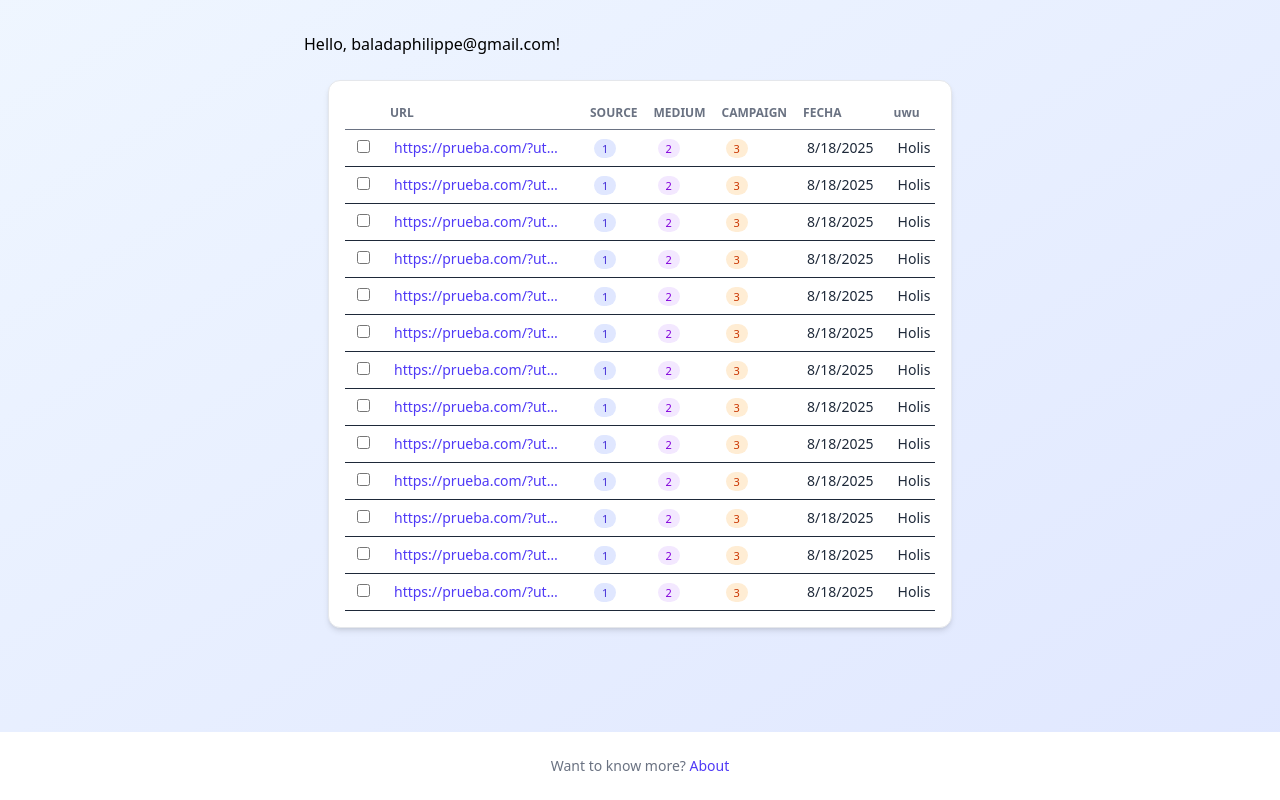
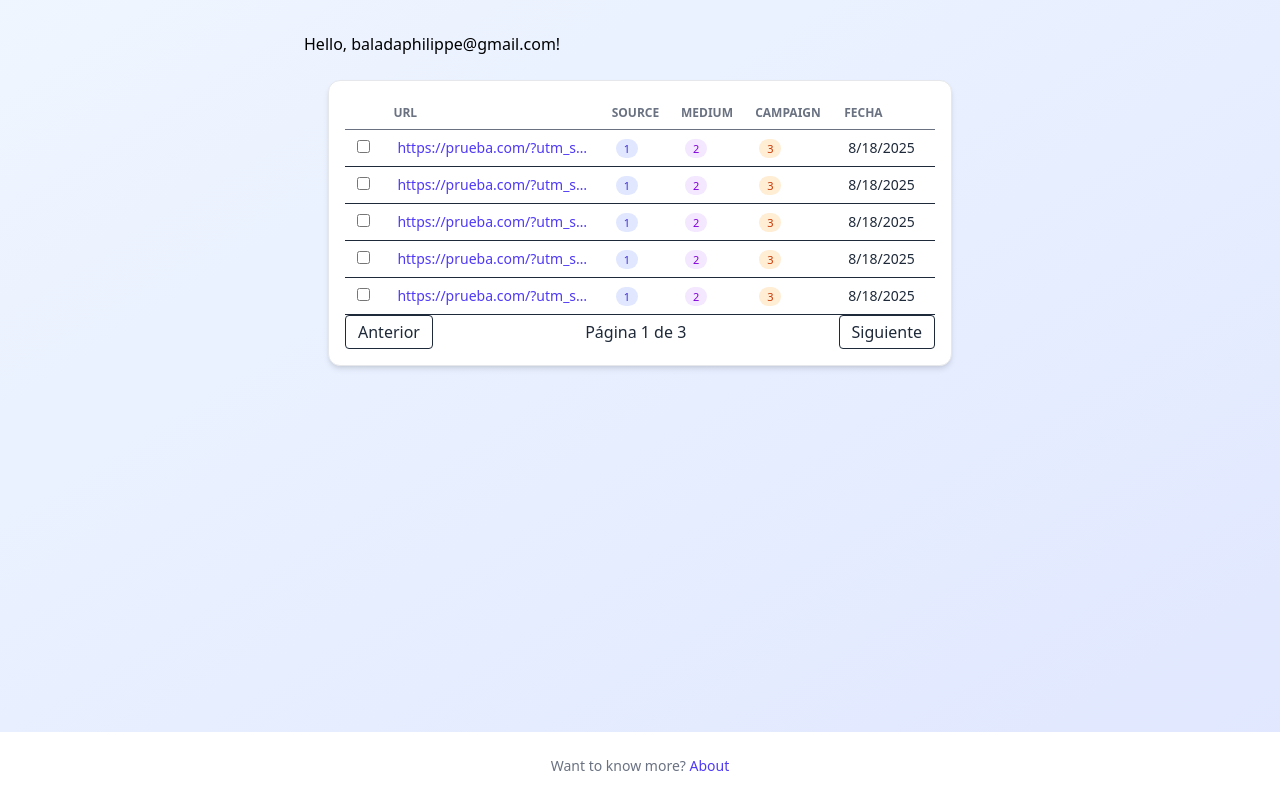
Before and after one commit to YairYR/iny-one-full, a Next.js app: page /dashboard in a window 1280 px wide. Built offline with nearby package versions, Linux system fonts and the light colour scheme.

Commit message:
created a reusable hook table "useDataTable"

```diff
--- /dev/null
+++ b/src/components/Table/DashboardTable.tsx
@@ -0,0 +1,94 @@
+import React, { useMemo, useState } from "react";
+import { useRouter } from "next/router";
+import DataTable from "@/components/Table/DataTable";
+import { Column, useDataTable } from "@/components/Table/hooks/useDataTable";
+import { paginationPlugin } from "@/components/Table/plugins";
+
+export default function DashboardTable({ urls }: { urls: UserUrl[] }) {
+  const router = useRouter();
+  const locale = router.locale ?? 'en';
+
+  const [data, setData] = useState<UserUrl[]>(urls);
+
+  const columns: Column<UserUrl>[] = useMemo(() => [
+    // { key: "title", label: "TÍTULO" },
+    {
+      key: "destination",
+      label: "URL",
+      cellClassName: "text-indigo-600 font-medium truncate max-w-[200px]",
+      render: row => <span title={row.destination}>{row.destination}</span>,
+    },
+    // { key: "clicks", label: "CLICKS", sortable: true, render: (row) => (
+    //     <Tag color="bg-green-100 text-green-700">{row.clicks}</Tag>) },
+    {
+      key: "utm_source",
+      label: "SOURCE",
+      sortable: true,
+      render: (row) => {
+        // console.log(cell);
+        return <Tag color="bg-indigo-100 text-indigo-700">{row.utm_source}</Tag>;
+      },
+    },
+    {
+      key: "utm_medium",
+      label: "MEDIUM",
+      sortable: true,
+      render: (row) => <Tag color="bg-purple-100 text-purple-700">{row.utm_medium}</Tag>,
+    },
+    {
+      key: "utm_campaign",
+      label: "CAMPAIGN",
+      sortable: true,
+      render: (row) => <Tag color="bg-orange-100 text-orange-700">{row.utm_campaign}</Tag>,
+    },
+    {
+      key: "created_at",
+      label: "FECHA",
+      sortable: true,
+      render: (row) => (new Date(row.created_at)).toLocaleDateString(locale),
+    },
+  ], [locale]);
+
+  const table = useDataTable<UserUrl>({
+    data,
+    columns,
+    selectable: true,
+    plugins: [paginationPlugin(5)]
+  });
+
+  const sliceText = (text: string, max: number) => {
+    return text.length > max ? text.slice(0, max) + '...' : text;
+  }
+
+  const onClickEdit = (row: UserUrl) => {
+    return () => {
+      console.log('Edit!', row);
+    }
+  }
+
+  const onClickRemove = (row: UserUrl) => {
+    return () => {
+      console.log('Remove!', row);
+    }
+  }
+
+  return <DataTable table={table} />;
+}
+
+const Tag = ({ children, color }: { children: React.ReactNode; color: string }) => (
+  <span
+    className={`px-2 py-0.5 text-[11px] rounded-full font-medium ${color} whitespace-nowrap`}
+  >
+    {children}
+  </span>
+);
+
+type UserUrl = {
+  id: number;
+  slug: string;
+  destination: string;
+  created_at: string;
+  utm_source: string | null;
+  utm_medium: string | null;
+  utm_campaign: string | null;
+}
--- a/src/components/Table/DataTable.tsx
+++ b/src/components/Table/DataTable.tsx
@@ -1,26 +1,24 @@
-import { useDataTable, UseDataTableOptions } from "@/components/Table/hooks/useDataTable";
+import { DataTableInstance } from "@/components/Table/hooks/useDataTable";
 import type React from "react";
 import clsx from "clsx";
 import { Button } from "@headlessui/react";
-import { usePagination } from "@/components/Table/hooks/usePagination";
+import { PaginationPlugin } from "@/components/Table/plugins";
 
-export type DataTableProps<T> = UseDataTableOptions<T> & {
+export type DataTableProps<T> = {
+  table: DataTableInstance<T>;
   title?: string;
   subtitle?: string;
-  pageSize?: number;
 }
 
 export default function DataTable<T extends { id: string | number } = { id: string, [key: string]: string }>(
-  { title, subtitle, data, columns, selectable, pageSize, ...rest }: DataTableProps<T>
+  { title, subtitle, table }: DataTableProps<T>
 ) {
-  const table = useDataTable<T>({
-    data,
-    columns,
-    selectable,
-    ...rest
-  });
-  const pagination = usePagination(table, { pageSize });
-  const { selectedRows, toggleRowSelection } = table;
+  const { selectedRows } = table;
+
+  // @ts-expect-error - Plugin añadido dinámicamente
+  const pagination: PaginationPlugin<T> = table['pagination'];
+
+  console.log('table', table);
 
   return (
     <div className="bg-white text-gray-800 p-4 rounded-xl shadow-md border border-gray-200">
@@ -65,7 +63,7 @@ export default function DataTable<T extends { id: string | number } = { id: stri
                     <input
                       type="checkbox"
                       checked={isSelected}
-                      onChange={() => toggleRowSelection(row.id)}
+                      onChange={() => table.toggleRowSelection(row.id)}
                     />
                   </td>
                 )}
@@ -84,27 +82,48 @@ export default function DataTable<T extends { id: string | number } = { id: stri
       </div>
 
       {/* Controles de paginación */}
-      {typeof pageSize === 'number' && (
+      {pagination && (
         <div className="flex items-center justify-between">
           <Button
             className="px-3 py-1 border rounded disabled:opacity-50"
-            onClick={pagination.prevPage}
-            disabled={pagination.page === 0}
+            onClick={pagination.api.prevPage}
+            disabled={pagination.state.page === 0}
           >
             Anterior
           </Button>
           <span>
-            Página {pagination.page + 1} de {pagination.totalPages}
+            Página {pagination.state.page} de {pagination.state.totalPages}
           </span>
           <Button
             className="px-3 py-1 border rounded disabled:opacity-50"
-            onClick={pagination.nextPage}
-            disabled={pagination.page >= pagination.totalPages - 1}
+            onClick={pagination.api.nextPage}
+            disabled={pagination.state.page >= pagination.state.totalPages - 1}
           >
             Siguiente
           </Button>
         </div>
       )}
+      {/*{table.api && (*/}
+      {/*  <div className="flex items-center justify-between">*/}
+      {/*    <Button*/}
+      {/*      className="px-3 py-1 border rounded disabled:opacity-50"*/}
+      {/*      onClick={pagination.prevPage}*/}
+      {/*      disabled={pagination.page === 0}*/}
+      {/*    >*/}
+      {/*      Anterior*/}
+      {/*    </Button>*/}
+      {/*    <span>*/}
+      {/*      Página {pagination.page + 1} de {pagination.totalPages}*/}
+      {/*    </span>*/}
+      {/*    <Button*/}
+      {/*      className="px-3 py-1 border rounded disabled:opacity-50"*/}
+      {/*      onClick={pagination.nextPage}*/}
+      {/*      disabled={pagination.page >= pagination.totalPages - 1}*/}
+      {/*    >*/}
+      {/*      Siguiente*/}
+      {/*    </Button>*/}
+      {/*  </div>*/}
+      {/*)}*/}
     </div>
   );
 }
--- a/src/components/Table/hooks/useDataTable.ts
+++ b/src/components/Table/hooks/useDataTable.ts
@@ -11,7 +11,14 @@ export interface Column<T> {
 }
 
 export type RenderFunc<T> = (row: T, cell: Cell<T>) => React.ReactNode;
-export type Plugin<T> = (table: DataTableInstance<T>) => { rows: T[]; state?: never; api?: never; };
+export type TablePluginFunc<T, S = any, A = any> =
+  (table: DataTableInstance<T>) => TablePlugin<T, S, A>;
+export type TablePlugin<T, S = Record<string, any>, A = Record<string, any>> = {
+  name: string,
+  rows: T[];
+  state: S;
+  api: A;
+};
 
 export interface Cell<T> {
   rowIndex: number;
@@ -26,7 +33,7 @@ export interface UseDataTableOptions<T> {
   onRowDoubleClick?: (row: T) => void;
   onRowRightClick?: (row: T, event: React.MouseEvent) => void;
   onRowSelect?: (selectedRows: T[]) => void;
-  plugins?: Plugin<T>[];
+  plugins?: TablePluginFunc<T>[];
 }
 
 export interface DataTableInstance<T> {
@@ -114,6 +121,7 @@ export function useDataTable<T extends { id: string | number }>(
     onRowRightClick?.(row, event);
   };
 
+  // eslint-disable-next-line react-hooks/exhaustive-deps
   const instance: DataTableInstance<T> = {
     columns,
     data: sortedData,
@@ -126,16 +134,19 @@ export function useDataTable<T extends { id: string | number }>(
     handleRowRightClick,
   };
 
-  const pluginState: Record<string, never> = {};
+  const pluginState = useMemo(() => {
+    const _pluginState: Record<string, TablePlugin<T>> = {};
     if(plugins && plugins.length) {
       let rows = instance.data;
       for (const plugin of plugins) {
-      const { rows: newRows, state, api } = plugin(instance);
+        const { rows: newRows, state, api, name } = plugin(instance);
         rows = newRows;
-      Object.assign(pluginState, { state, api });
+        Object.assign(_pluginState, { [name]: { state, api } });
       }
       instance.data = rows;
     }
+    return _pluginState;
+  }, [plugins]);
 
   return {
     ...instance,
--- a/src/components/Table/hooks/usePagination.ts
+++ b/src/components/Table/hooks/usePagination.ts
@@ -15,9 +15,7 @@ export interface UsePaginationResult<T> {
   setPage: (page: number) => void;
 }
 
-type TableType<T> = DataTableInstance<T>;
-
-export function usePagination<T>(table: TableType<T>, { pageSize }: UsePaginationOptions<T>): UsePaginationResult<T> {
+export function usePagination<T>(table: DataTableInstance<T>, { pageSize }: UsePaginationOptions<T>): UsePaginationResult<T> {
   const [page, setPage] = useState(1);
 
   const data = useMemo(() => table.data, [table.data]);
--- /dev/null
+++ b/src/components/Table/plugins/index.ts
@@ -0,0 +1 @@
+export * from './paginationPlugin';
--- /dev/null
+++ b/src/components/Table/plugins/paginationPlugin.ts
@@ -0,0 +1,40 @@
+import { DataTableInstance, TablePlugin, TablePluginFunc } from "@/components/Table/hooks/useDataTable";
+
+export type PaginationPluginResult<T> = TablePluginFunc<T, PaginationPlugin<T>['state'], PaginationPlugin<T>['api']>;
+
+export type PaginationPlugin<T> =  TablePlugin<T, {
+  page: number;
+  totalPages: number;
+}, {
+  setPage: (page: number) => void;
+  nextPage: () => void;
+  prevPage: () => void;
+}>;
+
+export function paginationPlugin<T>(pageSize: number): PaginationPluginResult<T> {
+  return (table: DataTableInstance<T>) => {
+    const { data: rows } = table;
+    let page = 1;
+    const totalPages = Math.ceil(rows.length / pageSize);
+
+    const setPage = (p: number) => {
+      page = Math.max(1, Math.min(p, totalPages));
+    };
+    const nextPage = () => {
+      page = Math.min(page + 1, totalPages);
+    };
+    const prevPage = () => {
+      page = Math.max(page - 1, 1);
+    };
+
+    const start = (page - 1) * pageSize;
+    const paginatedRows = rows.slice(start, start + pageSize);
+
+    return {
+      name: 'pagination',
+      rows: paginatedRows,
+      state: { page, totalPages },
+      api: { setPage, nextPage, prevPage },
+    };
+  };
+}
--- a/src/pages/dashboard/index.tsx
+++ b/src/pages/dashboard/index.tsx
@@ -3,90 +3,21 @@ import dynamic from 'next/dynamic';
 
 import LayoutMain from "@/components/layouts/LayoutMain";
 import { AppProvider, useAppContext } from "@/contexts/app.context";
-import React, { useEffect, useMemo, useState } from "react";
+import React, { useEffect, useState } from "react";
 import { UserClient } from "@/lib/types";
-import { useRouter } from "next/router";
-import { Column } from "@/components/Table/hooks/useDataTable";
-import { DataTableProps } from "@/components/Table/DataTable";
 import { SkeletonTable } from "@/components/Skeleton/Skeleton";
 import { Transition } from "@headlessui/react";
 
-const DataTable = dynamic<DataTableProps<UserUrl>>(() => import('@/components/Table/DataTable'), {
+const DashboardTable = dynamic(() => import('@/components/Table/DashboardTable'), {
   ssr: false,
-  loading: () => <SkeletonTable rows={9} />,
 });
 
 function DashboardPage({ urls }: { urls: UserUrl[] }) {
   const { user } = useAppContext();
-  const router = useRouter();
-  const locale = router.locale ?? 'en';
-
-  const [data, setData] = React.useState<UserUrl[]>(urls);
-
-  const columns: Column<UserUrl>[] = useMemo(() => [
-    // { key: "title", label: "TÍTULO" },
-    {
-      key: "destination",
-      label: "URL",
-      cellClassName: "text-indigo-600 font-medium truncate max-w-[200px]",
-      render: row => <span title={row.destination}>{row.destination}</span>,
-    },
-    // { key: "clicks", label: "CLICKS", sortable: true, render: (row) => (
-    //     <Tag color="bg-green-100 text-green-700">{row.clicks}</Tag>) },
-    {
-      key: "utm_source",
-      label: "SOURCE",
-      sortable: true,
-      render: (row) => {
-        // console.log(cell);
-        return <Tag color="bg-indigo-100 text-indigo-700">{row.utm_source}</Tag>;
-      },
-    },
-    {
-      key: "utm_medium",
-      label: "MEDIUM",
-      sortable: true,
-      render: (row) => <Tag color="bg-purple-100 text-purple-700">{row.utm_medium}</Tag>,
-    },
-    {
-      key: "utm_campaign",
-      label: "CAMPAIGN",
-      sortable: true,
-      render: (row) => <Tag color="bg-orange-100 text-orange-700">{row.utm_campaign}</Tag>,
-    },
-    {
-      key: "created_at",
-      label: "FECHA",
-      sortable: true,
-      render: (row) => (new Date(row.created_at)).toLocaleDateString(locale),
-    },
-    {
-      key: 'uwu',
-      label: 'uwu',
-      render: (row) => (<>Holis</>)
-    }
-  ], [locale]);
-
-  const sliceText = (text: string, max: number) => {
-    return text.length > max ? text.slice(0, max) + '...' : text;
-  }
-
-  const onClickEdit = (row: UserUrl) => {
-    return () => {
-      console.log('Edit!', row);
-    }
-  }
-
-  const onClickRemove = (row: UserUrl) => {
-    return () => {
-      console.log('Remove!', row);
-    }
-  }
 
   const [showComponent, setShowComponent] = useState(false);
 
   useEffect(() => {
-    // Trigger the component to show after a delay or based on user interaction
     setTimeout(() => setShowComponent(true), 400);
   }, []);
 
@@ -98,16 +29,11 @@ function DashboardPage({ urls }: { urls: UserUrl[] }) {
         <Transition show={!showComponent}>
           <div className="relative">
             <div className="w-full transition duration-300 ease-in data-closed:opacity-0">
-              <SkeletonTable rows={10} />
+              <SkeletonTable rows={4} />
             </div>
           </div>
         </Transition>
-        {showComponent && (<DataTable
-          data={data}
-          columns={columns}
-          // pageSize={5}
-          selectable={true}
-        />)}
+        {showComponent && <DashboardTable urls={urls} />}
       </div>
     </LayoutMain>
   )
@@ -286,11 +212,3 @@ export async function getServerSideProps(context: GetServerSidePropsContext) {
     }
   };
 }
-
-const Tag = ({ children, color }: { children: React.ReactNode; color: string }) => (
-  <span
-    className={`px-2 py-0.5 text-[11px] rounded-full font-medium ${color} whitespace-nowrap`}
-  >
-    {children}
-  </span>
-);
```
Lines whose indentation alone changed are shown as unchanged.
